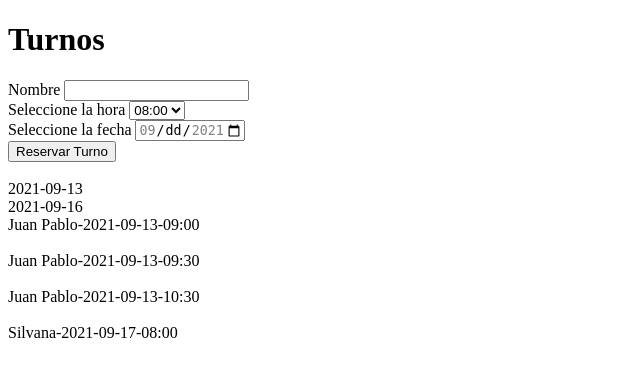
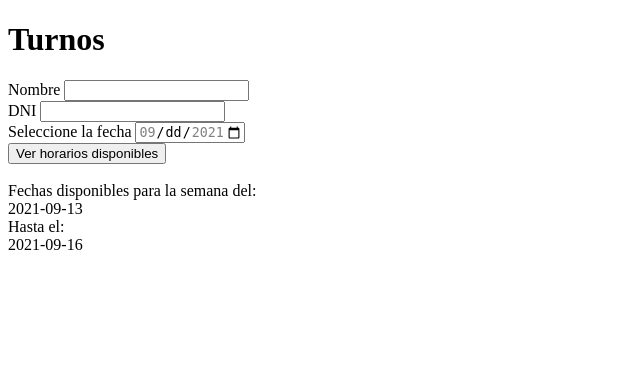
Before and after one commit to juangd90/turnos, a Django app: page /turnos in a window 1280 px wide. Shown: the top 377 px of the page, without its empty margins (0-640 px from the left). Run offline with Django 3.2, Linux system fonts and the light colour scheme; data comes from the database, SQL or seed files in the repository; both versions use the stored data as it was after the commit; some libraries are stand-ins or nearby versions.

Commit message:
Genera turnos

```diff
--- a/Turnos/settings.py
+++ b/Turnos/settings.py
@@ -105,7 +105,7 @@ AUTH_PASSWORD_VALIDATORS = [
 # Internationalization
 # https://docs.djangoproject.com/en/3.2/topics/i18n/
 
-LANGUAGE_CODE = 'en-us'
+LANGUAGE_CODE = 'es-ar'
 
 TIME_ZONE = 'America/Argentina/Buenos_Aires'
 
@@ -114,6 +114,7 @@ USE_I18N = True
 USE_L10N = True
 
 USE_TZ = True
+
 
 
 
--- a/app/admin.py
+++ b/app/admin.py
@@ -1,6 +1,10 @@
 from django.contrib import admin
 from .models import Turno,Dia,Hora
 # Register your models here.
-admin.site.register(Dia)
+class DiaAdmin(admin.ModelAdmin):
+    list_display=("dia","disponible")
+
+
+admin.site.register(Dia,DiaAdmin)
 admin.site.register(Hora)
 admin.site.register(Turno)
--- a/app/models.py
+++ b/app/models.py
@@ -1,6 +1,7 @@
 from django.db import models
 from django.db.models.fields import DateField
 import datetime
+
 # Create your models here.
 
 
--- a/app/templates/app/index.html
+++ b/app/templates/app/index.html
@@ -2,5 +2,5 @@
 
 {% block body %}
 <h2>index</h2>
-{{ turno}}
+{{ nombre}}
 {% endblock %}
--- a/app/templates/app/turnos.html
+++ b/app/templates/app/turnos.html
@@ -12,21 +12,27 @@
 
         document.getElementById("fecha").min=primero
         document.getElementById("fecha").max=ultimo
-        for( var i=0;i<2;i++){
-            console.log(document.getElementById("turnos").innerText)
-        }
+
     })
-    function horarios(){
-        var seleccionado=document.getElementById("fecha").value
-        console.log(seleccionado)
+    function validaciones(){
+        let nombre=document.getElementById("nombre").value
+        let dni=document.getElementById("dni").value
+        let fecha=document.getElementById("fecha").value
+       if(nombre=='' || dni=='' || fecha=='' ){
+           alert("Debe completar todos los campos")
+           return false
+       } else{
+           return true
+       }
     }
+
 
 
     </script>
 </head>
 <body>
     {% extends "app/base.html" %}
-{% load crispy_forms_tags %}
+
 {% block body %}
 <h1>Turnos</h1>
 
@@ -34,41 +40,30 @@
     {% csrf_token %}
     <label for="nombre">Nombre</label>
 <input type="text" id="nombre" name="nombre"> <br>
-<label for="horas">Seleccione la hora</label>
-<select name="horas" id="horas">
-    {% for hora in horas %}
-    <option value="{{hora}}">{{hora}}</option>
-    {% endfor %}
-</select> <br>
+<label for="dni">DNI</label>
+<input type="text" id="dni" name="dni"> <br>
 <label for="fecha">Seleccione la fecha</label>
     <input type="date"  id="fecha" name="fecha"
 
-    min="2021-01-01" max="2021-12-31" onchange="horarios()">
+    min="2021-01-01" max="2021-12-31">
     <br>
-    <button type="submit" class="btn btn-primary">Reservar Turno</button>
+    <button type="submit" class="btn btn-primary" onclick=" return validaciones()">Ver horarios disponibles</button>
 </form>
 
    <br>
+Fechas disponibles para la semana del:
  <div id="primero">
     {{primer_dia}}
  </div>
+ Hasta el:
  <div id="ultimo">
      {{ultimo_dia}}
  </div>
 
 
 
-    {% for t in turno %}
-    <div id="turnos">
-    {{t.nombre}}-{{ t.dia}}-{{t.hora}}
-</div>
-    <br>
-    {% endfor %}
 
-{% for p in prueba %}
-    {{p}}
 
-{% endfor %}
 {% endblock %}
 </body>
 </html>
--- a/app/urls.py
+++ b/app/urls.py
@@ -20,5 +20,6 @@ from . import views
 urlpatterns = [
     path('admin/', admin.site.urls),
     path('',views.index,name="index"),
-    path('turnos',views.Turnos,name="turnos")
+    path('turnos',views.Turnos,name="turnos"),
+    path('reserva',views.reserva,name="reserva")
 ]
--- a/app/views.py
+++ b/app/views.py
@@ -15,27 +15,49 @@ def index(request):
 
 def Turnos(request):
     if request.method=='POST':
-        dia=request.POST.get('fecha')#trae la fecha seleccionada
-        horas=request.POST.get('horas')
+        dia_seleccionado=request.POST.get('fecha')#trae la fecha seleccionada
+        dia,created=Dia.objects.get_or_create(dia=dia_seleccionado)
+        horas=dia.horario.all()
+        #horas=request.POST.get('horas')
         nombre=request.POST.get('nombre')
-        prueba,created=Dia.objects.get_or_create(dia=dia)
-        hora,created=Hora.objects.get_or_create(horas=horas)
+        dni=request.POST.get('dni')
+        #prueba,created=Dia.objects.get_or_create(dia=dia)
+        #hora,created=Hora.objects.get_or_create(horas=horas)
         #prueba.BorraHorario("11:00")
-        turno=Turno(nombre=nombre,dni=12345678,dia=prueba,hora=hora)
-        turno.save()
-        return render(request,"app/index.html",{
-            'turno':turno
+        #turno=Turno(nombre=nombre,dni=12345678,dia=prueba,hora=hora)
+        #turno.save()
+        return render(request,"app/reservas.html",{
+          'dia':dia,
+          'horas':horas,
+          'nombre':nombre,
+          'dni':dni
         })
     else:
         primer_dia=Dia.objects.first()
         ultimo_dia=Dia.objects.last()
-        horas=Hora.objects.filter(disponible=True)
-        turno=Turno.objects.all()
+
 
         return render(request,"app/turnos.html",{
             'primer_dia':primer_dia,
             'ultimo_dia':ultimo_dia,
-            'horas':horas,
-            'turno':turno,
+
 
         })
+
+def reserva(request):
+    if request.method=='POST':
+        nombre=request.POST.get('nombre')
+        dni=request.POST.get('dni')
+        horas=request.POST.get('horas')
+        hora,created=Hora.objects.get_or_create(horas=horas)
+        fecha=request.POST.get('dia')
+        dia,created=Dia.objects.get_or_create(dia=fecha)
+        turno=Turno(nombre=nombre,dni=dni,dia=dia,hora=hora)
+        turno.save()
+        dia.BorraHorario(horas)
+
+        return render(request,"app/index.html",{
+            'nombre':nombre
+        })
+    else:
+        return render(request,"app/turnos.html")
```
Also changed, not shown: app/templates/app/reservas.html (added, +59 -0 lines), app/migrations/0003_alter_dia_dia.py (added), app/migrations/0004_alter_dia_dia.py (added), db.sqlite3.
